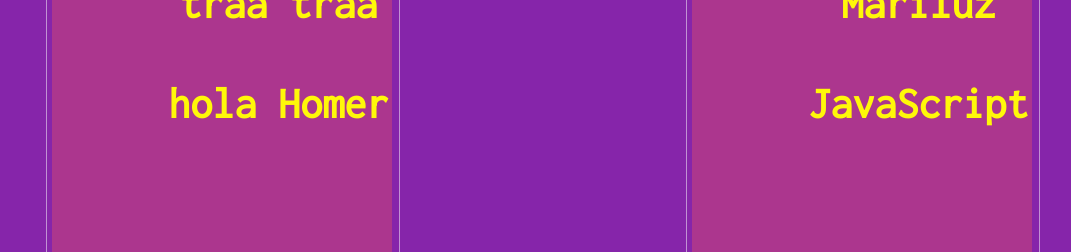
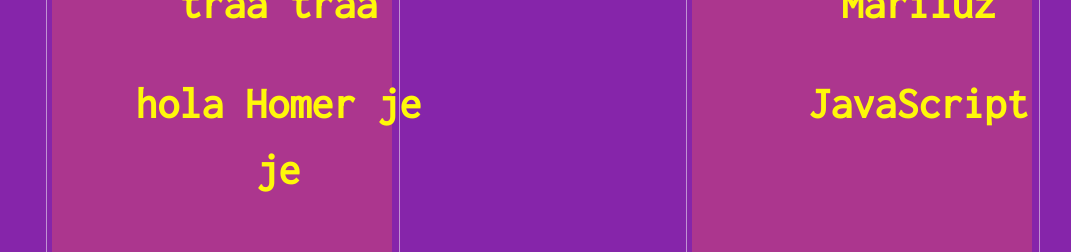
Before and after one commit to Maluzzz/HacktoberFestGifs, a React (Create React App) app: page / in a window 1280 px wide. Shown: the part 291-543 px from the top of the page, without its empty margins (98-1169 px from the left). Built offline with nearby package versions, Linux system fonts and the light colour scheme.

Commit message:
ultimo cambio

```diff
--- a/src/names/ismael.js
+++ b/src/names/ismael.js
@@ -1,6 +1,6 @@
 export const isma = {
   "name": "traa traa",
-  "skills": "hola Homer",
+  "skills": "hola Homer je je",
   "gif": "https://media.tenor.com/images/1d16560997f10ec050ffdff745d205b7/tenor.gif"
 }
 
```
